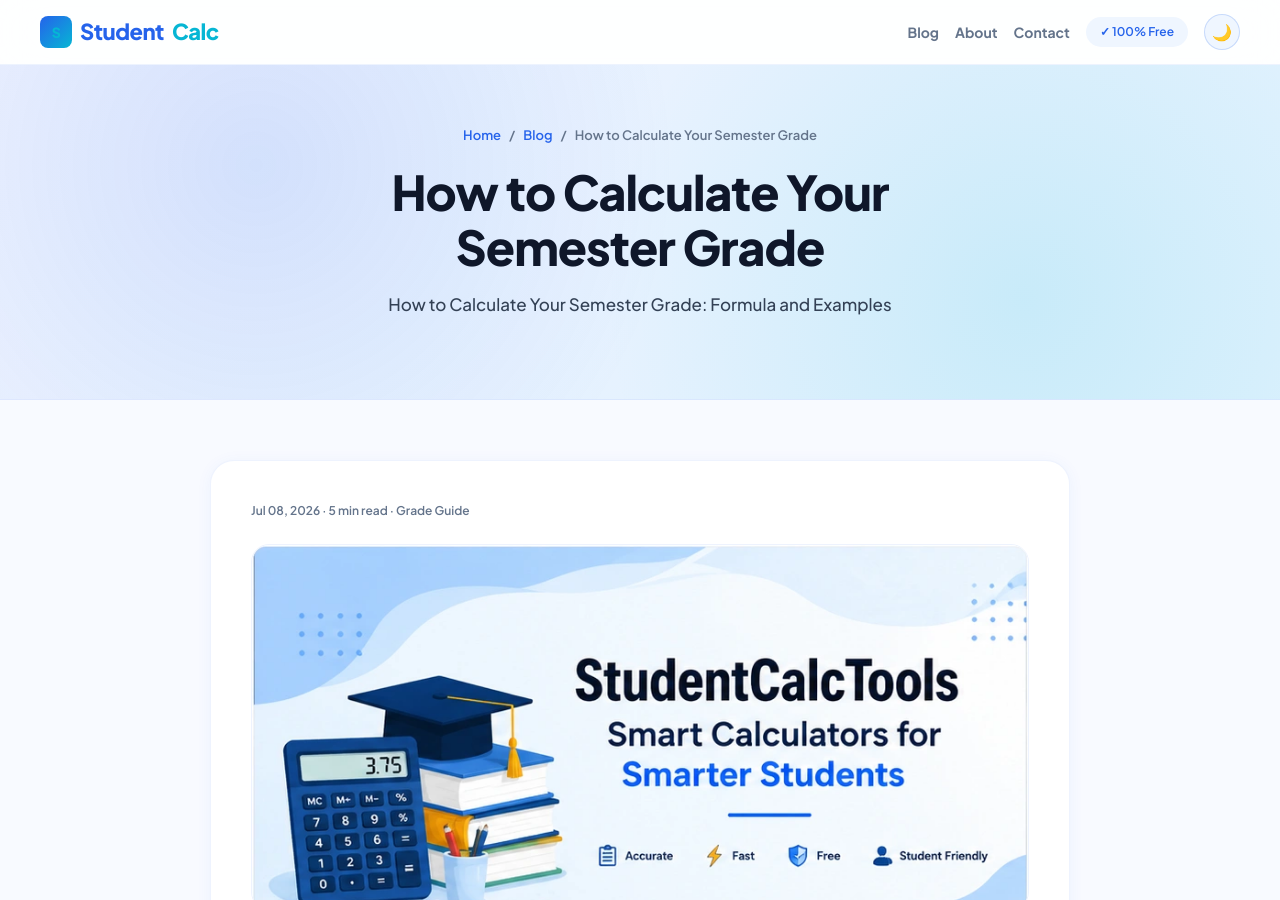
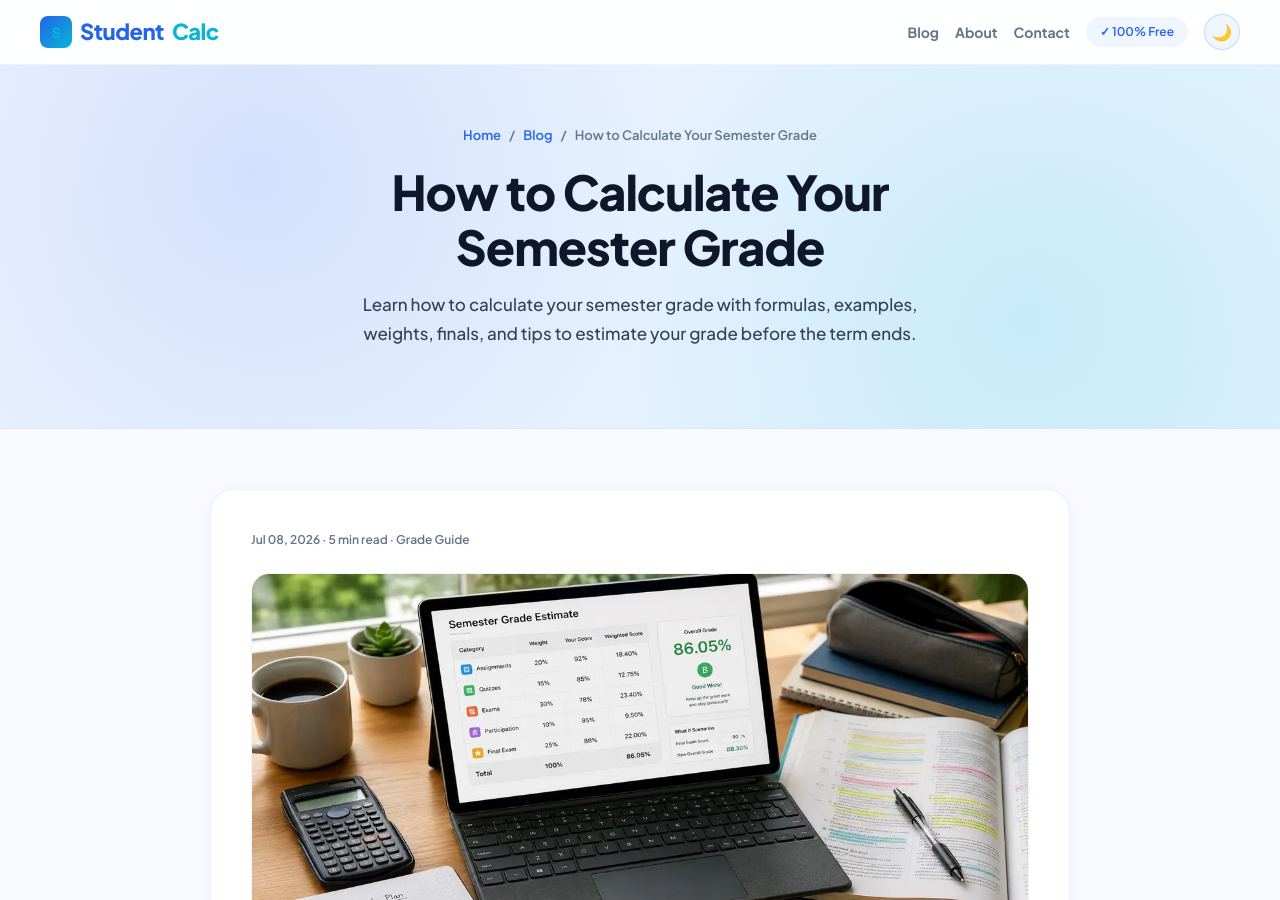
Before and after one commit to zaidmeo09-dhangal/studentcalctools, a Jekyll site: the page built from _posts/2026-07-08-how-to-calculate-your-semester-grade.md, in a window 1280 px wide and 900 px high. Built offline with Jekyll 4.4.1, drawn with Linux system fonts in a browser that asks for light colours; some of the changed text lies outside the part shown.

Commit message:
Update _posts/2026-07-08-how-to-calculate-your-semester-grade.md (via Pages CMS)

```diff
--- a/_posts/2026-07-08-how-to-calculate-your-semester-grade.md
+++ b/_posts/2026-07-08-how-to-calculate-your-semester-grade.md
@@ -3,13 +3,27 @@ layout: post
 title: How to Calculate Your Semester Grade
 slug: semester grade calculator
 date: 2026-07-08
-status: Draft
+status: Published
 author: StudentCalcTools
 category: Grade Guide
+tags:
+  - GPA
+  - Student Tools
+  - Grade Calculator
 primary_keyword: semester grade calculator
+secondary_keywords:
+  - semester grade calculator high school
+  - semester grade calculator college
+  - semester grade calculator with final
+  - semester grade calculator without final exam
 meta_title: "How to Calculate Your Semester Grade: Formula and Examples"
-meta_description: "How to Calculate Your Semester Grade: Formula and Examples"
-excerpt: "How to Calculate Your Semester Grade: Formula and Examples"
+meta_description: Learn how to calculate your semester grade with formulas,
+  examples, weights, finals, and tips to estimate your grade before the term
+  ends.
+excerpt: Learn how to calculate your semester grade with formulas, examples,
+  weights, finals, and tips to estimate your grade before the term ends.
+featured_image: /assets/images/how-to-calculate-your-semester-grade.webp
+image_alt: How to Calculate Your Semester Grade
 read_time: 5 min read
 ---
 A [semester grade calculator](https://studentcalctools.com/grade-calculator/) helps you estimate your final semester grade from assignments, quizzes, exams, projects, participation, and weighted grading categories.
@@ -91,9 +105,8 @@ For example:
 Suppose your semester grade is based on:
 
 
-|  |  |  |
-| ------------- | --------- | ---------- |
-| **Category** | **Score** | **Weight** |
+| Category | Score | Weight |
+| ------------- | ----- | ------ |
 | Assignments | 92% | 25% |
 | Quizzes | 84% | 15% |
 | Tests | 88% | 35% |
@@ -104,9 +117,8 @@ Suppose your semester grade is based on:
 Calculation:
 
 
-|  |  |  |
-| ------------- | --------------- | ------------------- |
-| **Category** | **Calculation** | **Weighted Result** |
+| Category | Calculation | Weighted Result |
+| ------------- | ----------- | --------------- |
 | Assignments | 92 × 0.25 | 23.00 |
 | Quizzes | 84 × 0.15 | 12.60 |
 | Tests | 88 × 0.35 | 30.80 |
@@ -118,6 +130,8 @@ Calculation:
 Estimated semester grade: 88.2%
 
 That means your semester grade would likely be around a B+ or B, depending on your school’s grading scale.
+
+
 
 ## **How to Calculate Your Semester Grade Step by Step**
 
@@ -143,9 +157,8 @@ Do not guess the categories. Your teacher may count tests as 50% of the semester
 Each category should have a weight. For example:
 
 
-|  |  |
-| ------------ | ---------- |
-| **Category** | **Weight** |
+| Category | Weight |
+| ---------- | ------ |
 | Homework | 20% |
 | Quizzes | 15% |
 | Tests | 35% |
@@ -162,9 +175,8 @@ Use your current average for each category. If your gradebook gives you a catego
 Example:
 
 
-|  |  |
-| ------------ | ------------------- |
-| **Category** | **Current Average** |
+| Category | Current Average |
+| ---------- | --------------- |
 | Homework | 94% |
 | Quizzes | 87% |
 | Tests | 81% |
@@ -206,6 +218,8 @@ Estimated semester grade: 86.8%
 
 The final helped, but it did not magically turn an 86 into a 95 because the final only counted 20%.
 
+
+
 ## **Semester Grade Calculator Without Final Exam**
 
 A semester grade calculator without final exam is easier. You only calculate the weighted average of the work that counts.
@@ -213,9 +227,8 @@ A semester grade calculator without final exam is easier. You only calculate the
 Example:
 
 
-|  |  |  |
-| ------------- | --------- | ---------- |
-| **Category** | **Score** | **Weight** |
+| Category | Score | Weight |
+| ------------- | ----- | ------ |
 | Assignments | 90% | 30% |
 | Quizzes | 85% | 20% |
 | Tests | 88% | 40% |
@@ -230,6 +243,8 @@ Estimated semester grade: 89.2%
 
 If your class has no final exam, do not add a final exam category. Only use the categories your teacher actually counts.
 
+
+
 ## **Semester Grade Calculator for 3 Six Weeks**
 
 Some schools calculate semester grades using 3 six-week grading periods plus a semester exam. This is common in some middle school and high school systems.
@@ -237,9 +252,8 @@ Some schools calculate semester grades using 3 six-week grading periods plus a s
 A semester grade calculator 3 six weeks setup may look like this:
 
 
-|  |  |
-| ------------------- | ------------------ |
-| **Grade Component** | **Example Weight** |
+| Grade Component | Example Weight |
+| --------------- | -------------- |
 | 1st six weeks | 26.67% |
 | 2nd six weeks | 26.67% |
 | 3rd six weeks | 26.67% |
@@ -249,9 +263,8 @@ A semester grade calculator 3 six weeks setup may look like this:
 Example scores:
 
 
-|  |  |
-| ------------- | --------- |
-| **Component** | **Score** |
+| Component | Score |
+| ------------- | ----- |
 | 1st six weeks | 84% |
 | 2nd six weeks | 88% |
 | 3rd six weeks | 91% |
@@ -265,6 +278,8 @@ Calculation:
 Estimated semester grade: 87.3%
 
 Important: Some districts use different formulas. Some may count each six weeks equally and the final exam separately. Others may use quarter grades instead. Always follow your school’s grading policy.
+
+
 
 ## **High School Semester Grade Calculator**
 
@@ -285,9 +300,8 @@ A high school semester grade calculator is especially useful when your gradebook
 Example high school setup:
 
 
-|  |  |  |
-| ------------- | --------- | ---------- |
-| **Category** | **Score** | **Weight** |
+| Category | Score | Weight |
+| ------------- | ----- | ------ |
 | Homework | 95% | 15% |
 | Quizzes | 88% | 15% |
 | Tests | 82% | 40% |
@@ -303,6 +317,8 @@ Estimated semester grade: 86.4%
 
 This is why one excellent homework average may not fully offset weak test scores. If tests are the largest category, they drive the grade.
 
+
+
 ## **Semester Grade Calculator for College**
 
 A semester grade calculator college students use often works a little differently from high school. College courses usually follow the syllabus closely, and each major component may have a fixed weight.
@@ -310,9 +326,8 @@ A semester grade calculator college students use often works a little differentl
 Common college grading categories include:
 
 
-|  |  |
-| --------------------------- | -------------------------------------- |
-| **College Grade Component** | **Common Example** |
+| College Grade Component | Common Example |
+| ----------------------- | -------------------------------------- |
 | Exams | Midterm and final exam |
 | Papers | Essays, research papers, reports |
 | Labs | Lab work and practical assignments |
@@ -326,9 +341,8 @@ A college semester grade calculator should be based on the official syllabus, no
 Example college setup:
 
 
-|  |  |  |
-| -------------- | --------- | ---------- |
-| **Category** | **Score** | **Weight** |
+| Category | Score | Weight |
+| -------------- | ----- | ------ |
 | Midterm | 78% | 25% |
 | Research paper | 88% | 20% |
 | Quizzes | 91% | 15% |
@@ -343,6 +357,8 @@ Calculation:
 Estimated semester grade: 86.0%
 
 For GPA planning, remember that a semester grade for one class is not the same as your semester GPA. A class grade is one course result. GPA combines multiple courses and often uses credit hours.
+
+
 
 ## **Middle School Semester Grade Calculator**
 
@@ -362,6 +378,8 @@ If your school uses grading periods, calculate each grading period first. Then c
 
 If your school uses weighted categories, use the weighted formula.
 
+
+
 ## **1st Semester Grade Calculator vs 2 Semester Grade Calculator**
 
 A 1st semester grade calculator estimates your grade for the first half of the academic year. This is usually one term or one semester.
@@ -369,9 +387,8 @@ A 1st semester grade calculator estimates your grade for the first half of the a
 A 2 semester grade calculator usually means one of two things:
 
 
-|  |  |
+| Search Meaning | What It Usually Means |
 | ----------------------------------- | -------------------------------------- |
-| **Search Meaning** | **What It Usually Means** |
 | One class across two semesters | You want the full-year average |
 | GPA across two semesters | You want cumulative or yearly GPA |
 | Comparing first and second semester | You want to see improvement or decline |
@@ -381,14 +398,15 @@ If you are calculating one class for one semester, use a semester grade formula.
 
 If you are calculating GPA across two semesters, use a GPA or CGPA calculator instead because GPA usually depends on course credits and grade points.
 
+
+
 ## **Average Semester Grade Calculator: Simple Average vs Weighted Average**
 
 An average semester grade calculator can mean two different things.
 
 
-|  |  |  |
+| Method | When to Use It | Formula |
 | ---------------- | -------------------------- | --------------------------------- |
-| **Method** | **When to Use It** | **Formula** |
 | Simple average | Every grade counts equally | Add all scores ÷ number of scores |
 | Weighted average | Some categories count more | Sum of score × weight |
 
@@ -406,9 +424,8 @@ Calculation:
 Weighted average example:
 
 
-|  |  |
-| --------- | ---------- |
-| **Score** | **Weight** |
+| Score | Weight |
+| ----- | ------ |
 | 80% | 10% |
 | 90% | 20% |
 | 85% | 30% |
@@ -421,14 +438,15 @@ Calculation:
 
 The same scores can produce different results depending on weights. That is why weighted grades should not be treated like simple averages.
 
+
+
 ## **Common Edge Cases That Change Your Semester Grade**
 
 Semester grades are not always clean math. Your official result may depend on course-specific rules.
 
 
-|  |  |
+| Edge Case | Why it Matters |
 | -------------------- | --------------------------------------------------------- |
-| **Edge Case** | **Why It Matters** |
 | Dropped lowest quiz | Your lowest score may not count |
 | Extra credit | Your score may go above the normal category total |
 | Missing assignments | A blank may count as zero or may be excluded until graded |
@@ -441,6 +459,8 @@ Semester grades are not always clean math. Your official result may depend on co
 
 
 Treat any calculator result as an estimate. Your official grade comes from your teacher, school, or course policy.
+
+
 
 ## **Example: What Score Do You Need to Finish With a 90?**
 
@@ -470,6 +490,8 @@ You need 99% on the final exam to finish with a 90%.
 
 That is possible, but difficult. This is the kind of calculation students should do before finals week, not after the exam is already over.
 
+
+
 ## **How to Use a Semester Grade Calculator Correctly**
 
 Use this checklist before entering your numbers:
@@ -483,6 +505,8 @@ Use this checklist before entering your numbers:
 7. Remember that official rounding rules may change the final letter grade.
 
 If your weights add up to less than 100%, the result may be your current grade for completed work, not your final semester grade.
+
+
 
 ## **When Should You Use a Semester Grade Calculator?**
 
@@ -499,23 +523,26 @@ Use a semester grade calculator when:
 
 For example, if your tests count for 50% and homework counts for 10%, your study plan should not treat both categories equally. Your grade does not care about your feelings. It cares about weights.
 
+
+
 ## **Semester Grade Calculator vs Final Grade Calculator**
 
 These two tools are related, but they are not exactly the same.
 
 
-|  |  |  |
-| ------------------------- | -------------------------------------- | ------------------------------ |
-| **Tool** | **Best For** | **Main Question** |
+| Tool | Best For | Main Question |
+| ------------------------------------------------------------------------------ | -------------------------------------- | ------------------------------ |
 | Semester grade calculator | Estimating your overall semester grade | What grade will I finish with? |
-| Final grade calculator | Finding the final exam score needed | What do I need on the final? |
-| Grade calculator | Calculating weighted coursework | What is my current grade? |
-| GPA calculator | Calculating grade point average | What is my GPA? |
+| [Final grade calculator](https://studentcalctools.com/final-grade-calculator/) | Finding the final exam score needed | What do I need on the final? |
+| [Grade calculator](https://studentcalctools.com/grade-calculator/) | Calculating weighted coursework | What is my current grade? |
+| [GPA calculator](https://studentcalctools.com/gpa-calculator/) | Calculating grade point average | What is my GPA? |
 
 
 If you already know your current grade and want to know what you need on the final, use a final grade calculator.
 
 If you want to combine assignments, exams, projects, and participation across the semester, use a semester grade calculator.
+
+
 
 ## **Final Thoughts**
 
@@ -528,6 +555,8 @@ The math is simple once the setup is clear:
 Score × Weight, then add the weighted results.
 
 That one habit can save you from guessing, panicking, or finding out too late that one category mattered more than you thought.
+
+
 
 ## **FAQs**
 
```
